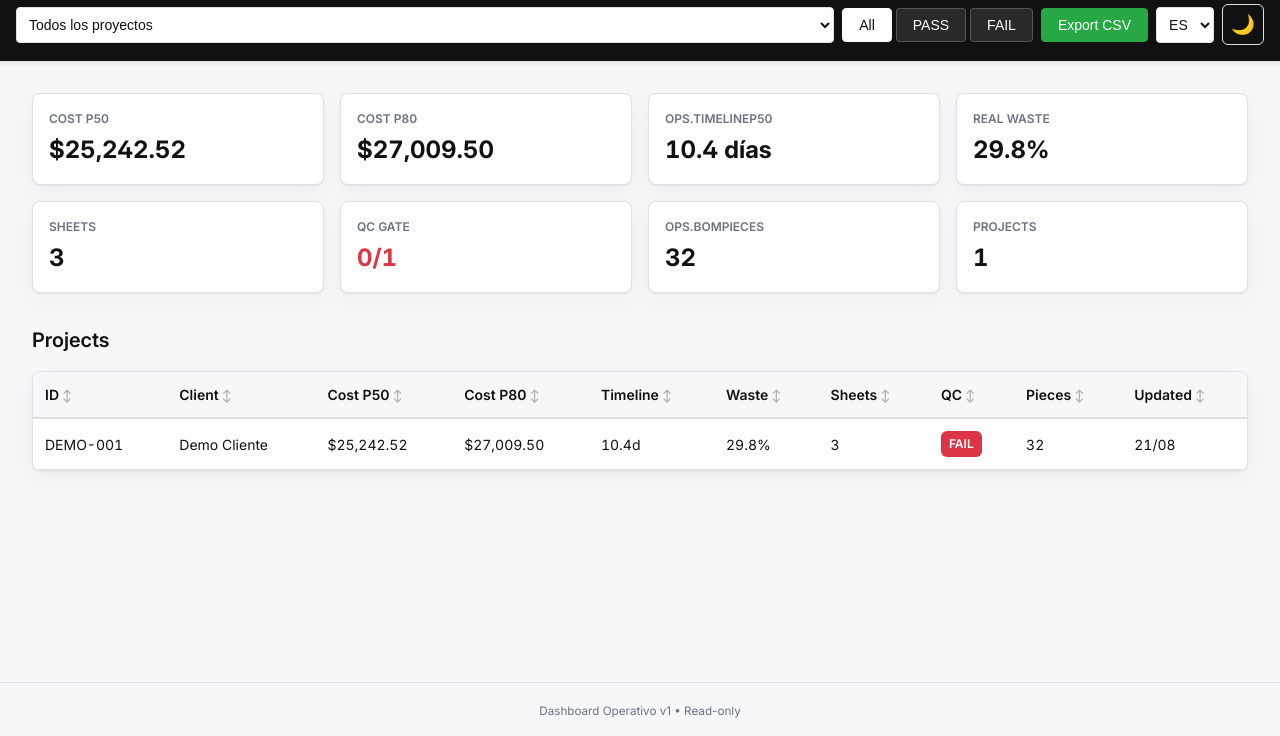
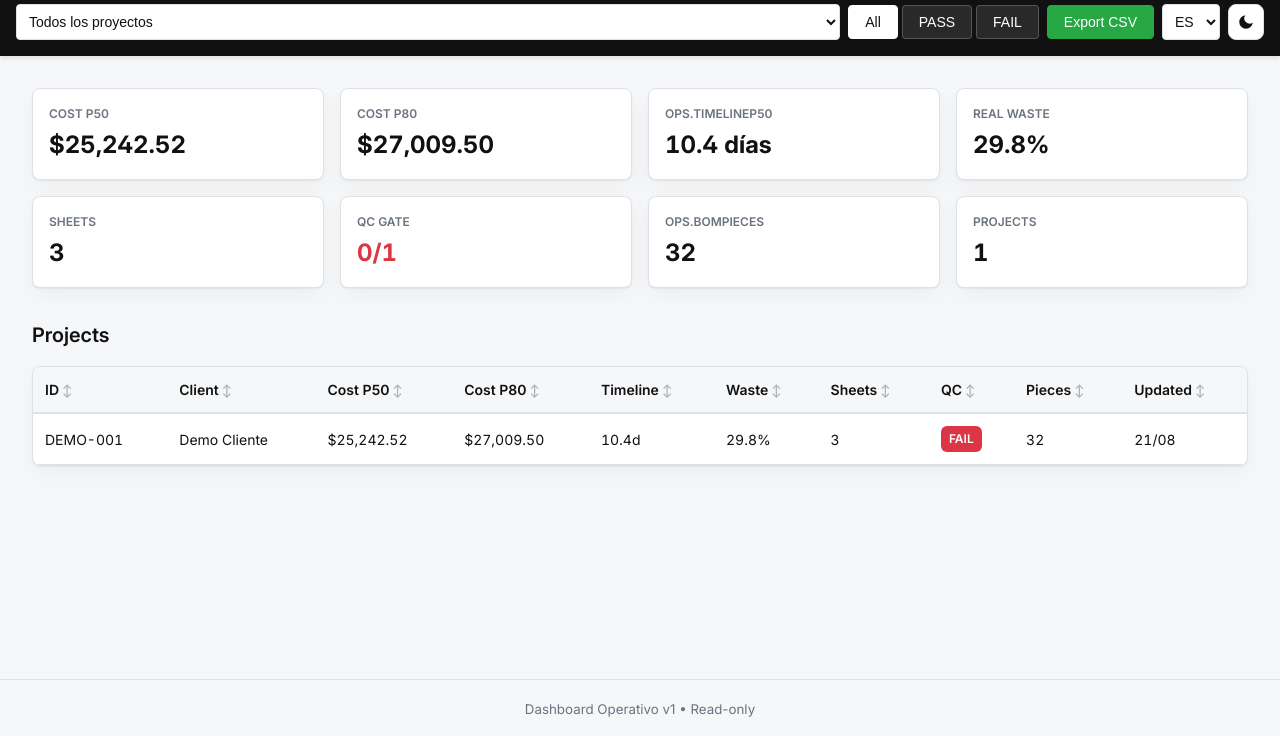
Before and after one commit to diego9608/interior-catalog-ssot, a website: page public/ops/index.html in a window 1280 px wide. Shown: the part 64-800 px from the top of the page. Drawn offline with Linux system fonts and the light colour scheme.

Commit message:
fix(ui): toggle SVG nítido + tipografía /ops a 16px
- Reemplaza emoji 🌙/☀️ con iconos SVG para nitidez en Windows
- Aumenta font-size en /ops de 14px a 16px para mejor legibilidad
- Actualiza cache SW a v3 para forzar refresco
- Los SVG se alternan vía CSS (.icon-moon/.icon-sun)
- theme.js solo actualiza aria-label, no el contenido del botón

```diff
--- a/public/app/sw.js
+++ b/public/app/sw.js
@@ -1,6 +1,6 @@
 // Service Worker for offline functionality
-const CACHE_NAME = 'ssot-field-v2';
-const API_CACHE = 'ssot-api-v1';
+const CACHE_NAME = 'ssot-field-v3';
+const API_CACHE = 'ssot-api-v2';
 const urlsToCache = [
   '/app/',
   '/app/index.html',
@@ -24,6 +24,7 @@ self.addEventListener('install', event => {
         return cache.addAll(urlsToCache);
       })
   );
+  self.skipWaiting();
 });
 
 // Fetch event - cache strategies
@@ -115,4 +116,5 @@ self.addEventListener('activate', event => {
       );
     })
   );
+  self.clients.claim();
 });
--- a/public/ops/index.html
+++ b/public/ops/index.html
@@ -26,7 +26,19 @@
         <option value="es">ES</option>
         <option value="en">EN</option>
       </select>
-      <button id="themeToggle" data-i18n-aria="ops.changeTheme" aria-label="Cambiar tema">🌙</button>
+      <button id="themeToggle" aria-label="Cambiar tema" class="btn-icon">
+        <!-- Muestra luna en tema claro -->
+        <svg class="icon icon-moon" viewBox="0 0 24 24" aria-hidden="true">
+          <path fill="currentColor" d="M21 12.8A9 9 0 1 1 11.2 3a7 7 0 0 0 9.8 9.8z"/>
+        </svg>
+        <!-- Muestra sol en tema oscuro -->
+        <svg class="icon icon-sun" viewBox="0 0 24 24" aria-hidden="true">
+          <g fill="none" stroke="currentColor" stroke-width="2" stroke-linecap="round" stroke-linejoin="round">
+            <circle cx="12" cy="12" r="5"/>
+            <path d="M12 1v3M12 20v3M4.2 4.2l2.1 2.1M17.7 17.7l2.1 2.1M1 12h3M20 12h3M4.2 19.8l2.1-2.1M17.7 6.3l2.1-2.1"/>
+          </g>
+        </svg>
+      </button>
     </div>
   </header>
 
--- a/public/ops/styles.css
+++ b/public/ops/styles.css
@@ -19,13 +19,15 @@
 
 body {
   font-family: 'Inter', system-ui, -apple-system, BlinkMacSystemFont, 'Segoe UI', Roboto, 'Helvetica Neue', Arial, sans-serif;
-  font-size: 14px;
+  font-size: 16px;
   line-height: 1.5;
   color: var(--primary);
   background: #ffffff;
   min-height: 100vh;
   display: flex;
   flex-direction: column;
+  text-rendering: optimizeLegibility;
+  font-optical-sizing: auto;
 }
 
 header {
--- a/public/ops/sw.js
+++ b/public/ops/sw.js
@@ -1,6 +1,6 @@
 // Service Worker for /ops - handles offline and API caching
-const OPS_CACHE = 'ops-static-v2';
-const OPS_API_CACHE = 'ops-api-v1';
+const OPS_CACHE = 'ops-static-v3';
+const OPS_API_CACHE = 'ops-api-v2';
 
 const STATIC_ASSETS = [
   '/ops/',
--- a/public/shared/theme.js
+++ b/public/shared/theme.js
@@ -1,69 +1,48 @@
-// Dark mode toggle with persistence
+// Dark mode toggle with persistence - minimal SVG version
 (function() {
   'use strict';
 
-  const THEME_KEY = 'ssot.theme';
+  const KEY = 'ssot.theme';
 
-  // Apply theme to document
-  const applyTheme = (theme) => {
-    if (theme === 'dark') {
-      document.documentElement.classList.add('dark');
-    } else {
-      document.documentElement.classList.remove('dark');
+  function isDarkPreferred() {
+    const stored = localStorage.getItem(KEY);
+    if (stored) return stored === 'dark';
+    return window.matchMedia && window.matchMedia('(prefers-color-scheme: dark)').matches;
+  }
+
+  function apply(themeDark) {
+    document.documentElement.classList.toggle('dark', themeDark);
+    const btn = document.getElementById('themeToggle');
+    if (btn) {
+      // Update aria-label with i18n if available
+      if (window.i18n && window.i18n.t) {
+        btn.setAttribute('aria-label',
+          themeDark ? window.i18n.t('common.theme_light') : window.i18n.t('common.theme_dark')
+        );
+      } else {
+        btn.setAttribute('aria-label',
+          themeDark ? 'Cambiar a tema claro' : 'Cambiar a tema oscuro'
+        );
+      }
     }
-  };
+  }
 
-  // Get initial theme (stored preference or system preference)
-  const getInitialTheme = () => {
-    const stored = localStorage.getItem(THEME_KEY);
-    if (stored) return stored;
+  // Apply on load
+  document.addEventListener('DOMContentLoaded', () => {
+    apply(isDarkPreferred());
 
-    // Check system preference
-    if (window.matchMedia && window.matchMedia('(prefers-color-scheme: dark)').matches) {
-      return 'dark';
+    const btn = document.getElementById('themeToggle');
+    if (btn) {
+      btn.addEventListener('click', () => {
+        const nowDark = !document.documentElement.classList.contains('dark');
+        localStorage.setItem(KEY, nowDark ? 'dark' : 'light');
+        apply(nowDark);
+      });
     }
-    return 'light';
-  };
-
-  // Apply initial theme immediately to prevent flash
-  applyTheme(getInitialTheme());
-
-  // Setup toggle button when DOM is ready
-  window.addEventListener('DOMContentLoaded', () => {
-    const toggleBtn = document.getElementById('themeToggle');
-    if (!toggleBtn) return;
-
-    // Update button icon based on current theme
-    const updateButtonIcon = () => {
-      const isDark = document.documentElement.classList.contains('dark');
-      toggleBtn.textContent = isDark ? '☀️' : '🌙';
-      toggleBtn.setAttribute('aria-label', isDark ? 'Cambiar a modo claro' : 'Cambiar a modo oscuro');
-    };
-
-    // Initial icon
-    updateButtonIcon();
-
-    // Toggle handler
-    toggleBtn.addEventListener('click', () => {
-      const currentTheme = document.documentElement.classList.contains('dark') ? 'dark' : 'light';
-      const nextTheme = currentTheme === 'dark' ? 'light' : 'dark';
-
-      localStorage.setItem(THEME_KEY, nextTheme);
-      applyTheme(nextTheme);
-      updateButtonIcon();
-
-      // Optional: dispatch custom event for other components
-      window.dispatchEvent(new CustomEvent('themechange', { detail: { theme: nextTheme } }));
-    });
   });
 
-  // Listen for system theme changes
-  if (window.matchMedia) {
-    window.matchMedia('(prefers-color-scheme: dark)').addEventListener('change', (e) => {
-      // Only apply if user hasn't manually set a preference
-      if (!localStorage.getItem(THEME_KEY)) {
-        applyTheme(e.matches ? 'dark' : 'light');
-      }
-    });
+  // Apply immediately if DOM ready
+  if (document.readyState !== 'loading') {
+    apply(isDarkPreferred());
   }
 })();
--- a/public/shared/tokens.css
+++ b/public/shared/tokens.css
@@ -197,18 +197,31 @@ a:hover {
   opacity: 0.9;
 }
 
-/* Theme toggle button styling */
-#themeToggle {
-  background: transparent;
+/* Icon button utilities */
+.btn-icon {
+  display: inline-grid;
+  place-items: center;
+  width: 36px;
+  height: 36px;
   border: 1px solid var(--border);
-  border-radius: var(--r);
-  padding: var(--s-2);
-  font-size: 1.2rem;
+  border-radius: 8px;
+  background: var(--surface);
+  color: var(--text);
   cursor: pointer;
   transition: all var(--transition-fast);
 }
 
-#themeToggle:hover {
-  background: var(--surface);
-  transform: scale(1.1);
+.btn-icon:hover {
+  background: var(--bg);
+  transform: scale(1.05);
 }
+
+.icon {
+  width: 18px;
+  height: 18px;
+}
+
+/* Theme toggle icon visibility */
+.icon-sun { display: none; }                    /* Default: light theme shows moon */
+html.dark .icon-moon { display: none; }         /* Dark theme: hide moon */
+html.dark .icon-sun { display: inline; }        /* Dark theme: show sun */
```
Also changed, not shown: public/app/index.html (+13 -1 lines), public/index.html (+13 -1 lines).
